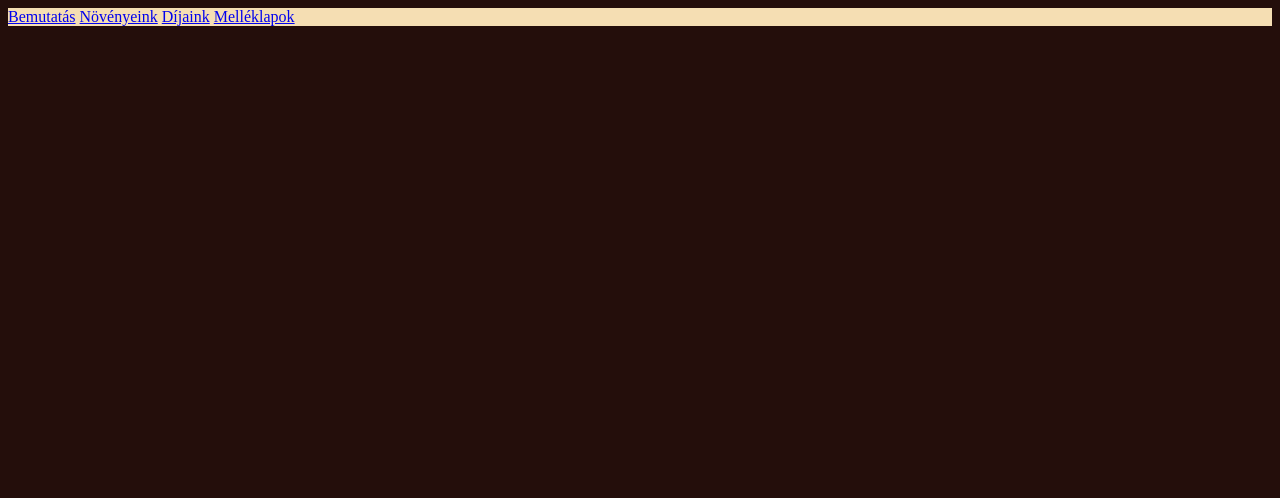
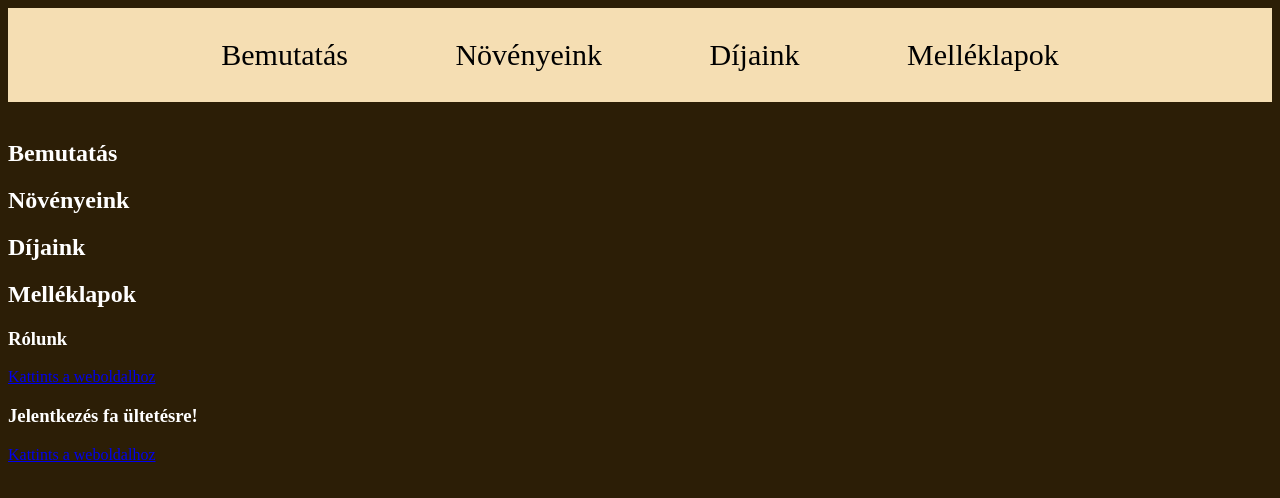
Before and after one commit to DanielPimbor/Faiskola_Projektmunka_Dani_Roli, a plain HTML site: page index.html in a window 1280 px wide. Drawn offline with Linux system fonts and the light colour scheme.

Commit message:
index.htmkl tovabbfejlesztes

```diff
--- a/css/style.css
+++ b/css/style.css
@@ -1,9 +1,17 @@
 body{
-    background-color: rgb(36, 14, 11);
+    background-color: rgb(44, 30, 6);
     color: white;
 }
 
 .navigacio{
     background-color: wheat;
-    font-size: ;
+    font-size: 30px;
+    text-align: center;
+    padding: 30px;
 }
+
+.navigacio a{
+    padding: 50px;
+    text-decoration: none;
+    color: black;
+}
--- a/index.html
+++ b/index.html
@@ -17,29 +17,31 @@
         <a href="#melleklapok">Melléklapok</a>
     </div>
 
-    <div class="header">
-
+    <div class = "nagy-kep">
+        <img src="" alt="">
     </div>
 
-    <div class = "nagy-kep">
-
+    <div id="bemutatas">
+        <h2>Bemutatás</h2>
     </div>
 
-    <div class="bemutatas">
-
+    <div id="novenyeink">
+        <h2>Növényeink</h2>
     </div>
 
-    <div class="novenyeink">
-
+    <div id="dijaink">
+        <h2>Díjaink</h2>
     </div>
 
-    <div class="dijaink">
-
+    <div id="melleklapok">
+        <h2>Melléklapok</h2>
+        <h3>Rólunk</h3>
+        <a href="rolunk.html">Kattints a weboldalhoz</a>
+        <h3>Jelentkezés fa ültetésre!</h3>
+        <a href="urlap.html">Kattints a weboldalhoz</a>
     </div>
 
-    <div class="melleklapok">
-
-    </div>
+    <footer></footer>
 </body>
 
 </html>
```
